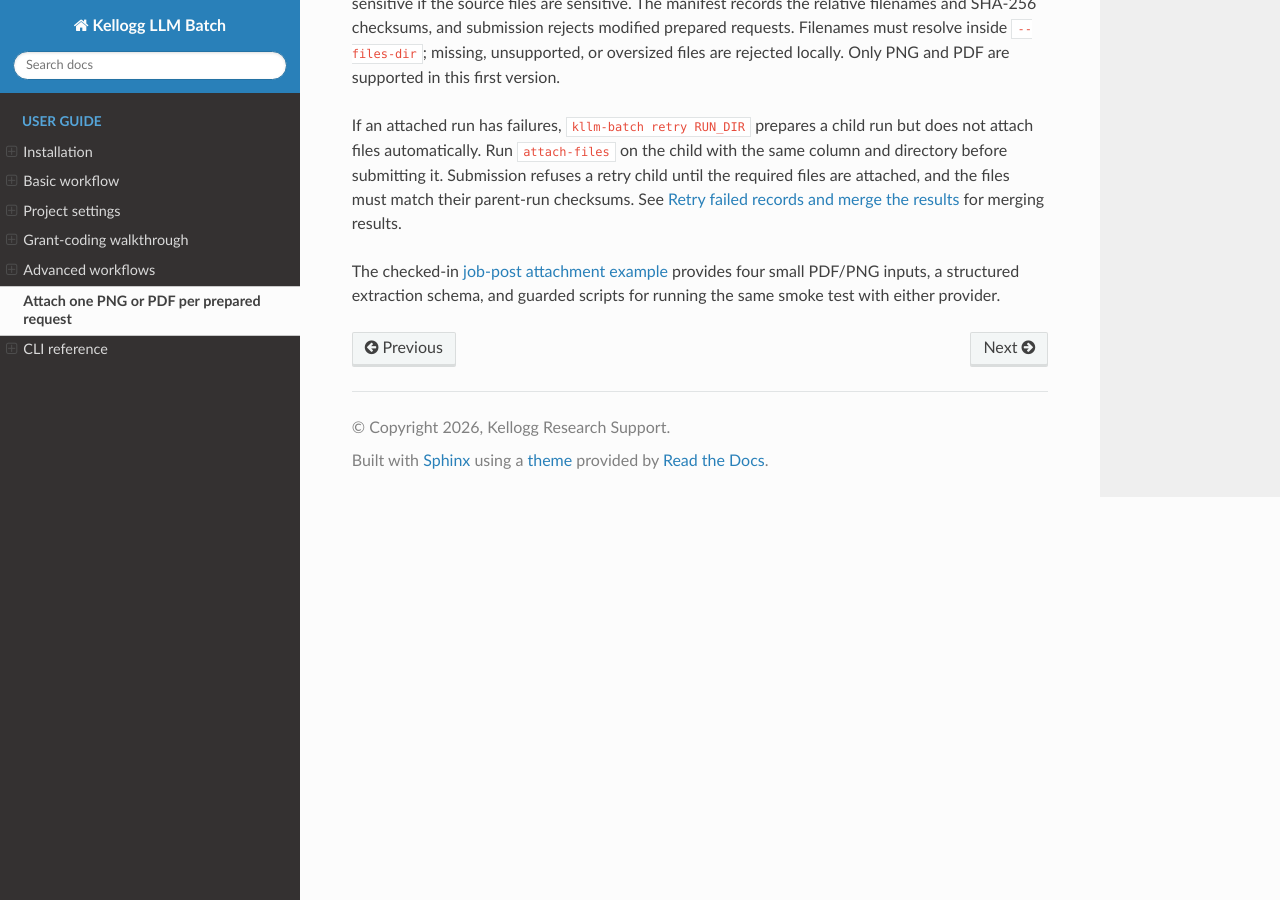
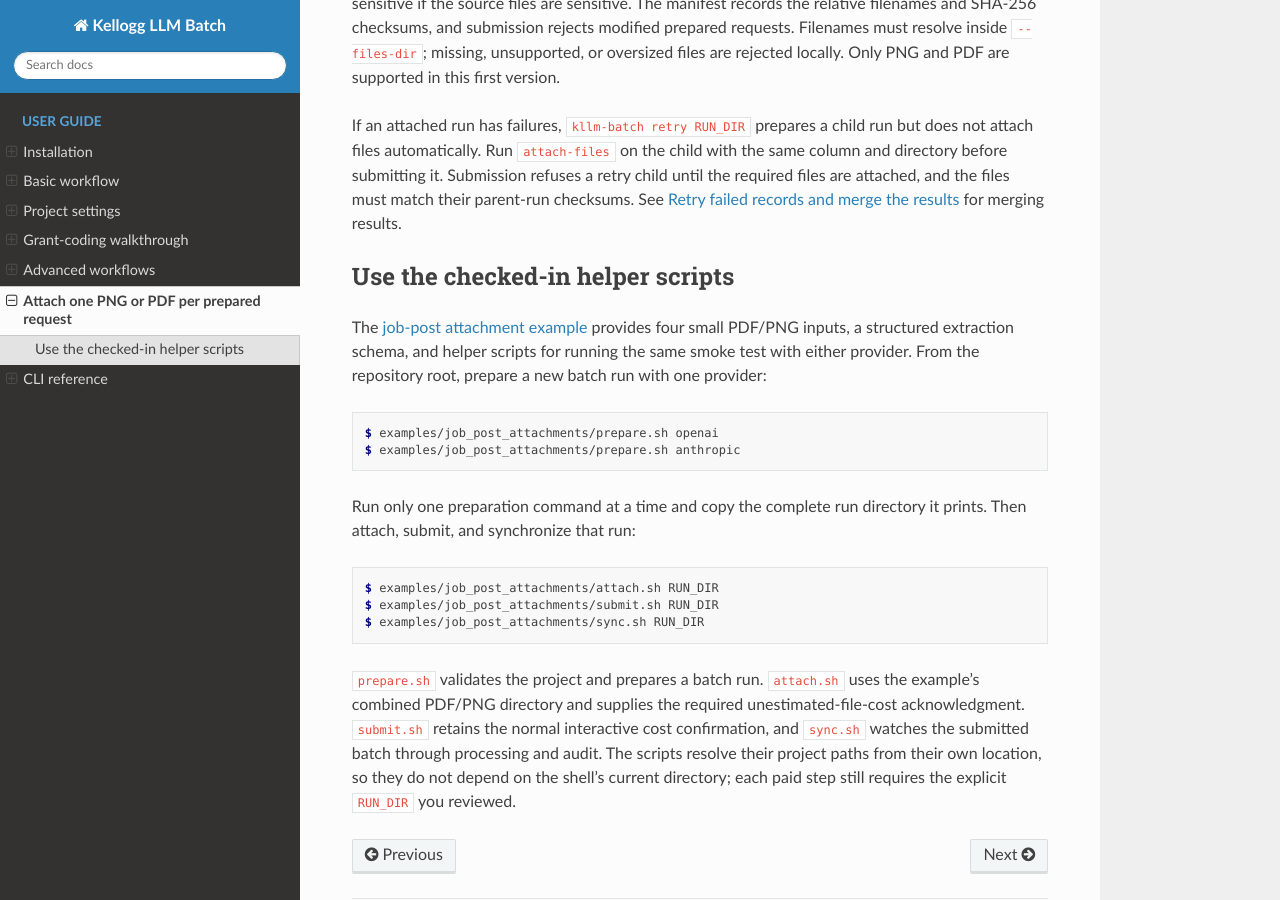
Before and after one commit to rs-kellogg/llm-batch_pipeline, a Sphinx documentation site: the page built from docs/file_attachments.rst, in a window 1280 px wide and 900 px high, scrolled down 1404 px. Built offline with Sphinx 7.4.7 and the Read the Docs theme 3.1.0, drawn with Linux system fonts in a browser that asks for light colours.

Commit message:
update attachment page

```diff
--- a/docs/file_attachments.rst
+++ b/docs/file_attachments.rst
@@ -78,7 +78,33 @@ with the same column and directory before submitting it. Submission refuses a
 retry child until the required files are attached, and the files must match
 their parent-run checksums. See :ref:`retries-and-reruns` for merging results.
 
-The checked-in `job-post attachment example
+Use the checked-in helper scripts
+---------------------------------
+
+The `job-post attachment example
 <https://github.com/rs-kellogg/llm-batch_pipeline/tree/main/examples/job_post_attachments>`_
-provides four small PDF/PNG inputs, a structured extraction schema, and guarded
-scripts for running the same smoke test with either provider.
+provides four small PDF/PNG inputs, a structured extraction schema, and helper
+scripts for running the same smoke test with either provider. From the
+repository root, prepare a new batch run with one provider:
+
+.. code-block:: console
+
+   $ examples/job_post_attachments/prepare.sh openai
+   $ examples/job_post_attachments/prepare.sh anthropic
+
+Run only one preparation command at a time and copy the complete run directory
+it prints. Then attach, submit, and synchronize that run:
+
+.. code-block:: console
+
+   $ examples/job_post_attachments/attach.sh RUN_DIR
+   $ examples/job_post_attachments/submit.sh RUN_DIR
+   $ examples/job_post_attachments/sync.sh RUN_DIR
+
+``prepare.sh`` validates the project and prepares a batch run. ``attach.sh``
+uses the example's combined PDF/PNG directory and supplies the required
+unestimated-file-cost acknowledgment. ``submit.sh`` retains the normal
+interactive cost confirmation, and ``sync.sh`` watches the submitted batch
+through processing and audit. The scripts resolve their project paths from
+their own location, so they do not depend on the shell's current directory;
+each paid step still requires the explicit ``RUN_DIR`` you reviewed.
```
